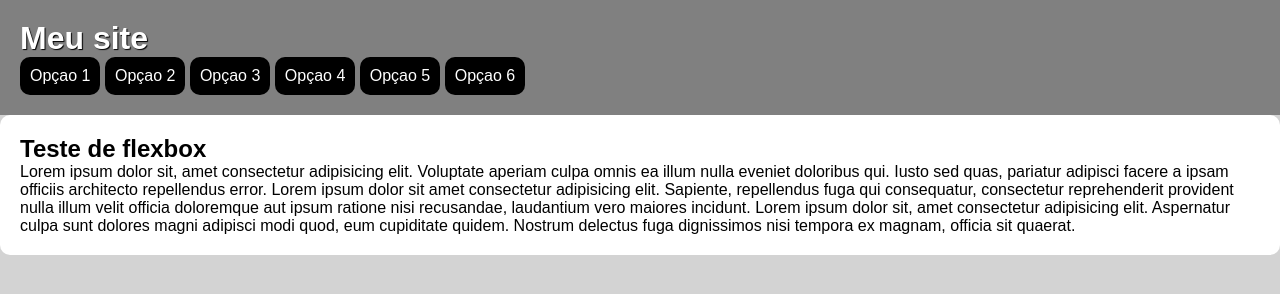
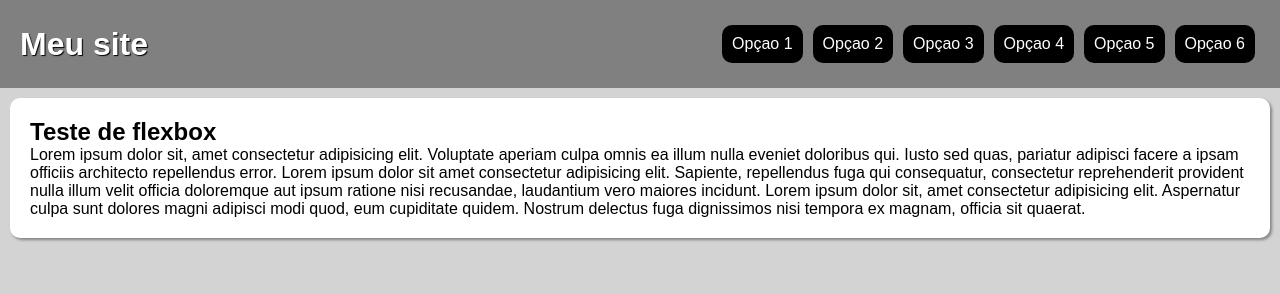
Before and after one commit to luisartursiquara/html-css, a plain HTML site: page exercicios/desafio16/index.html in a window 1280 px wide. Drawn offline with Linux system fonts and the light colour scheme.

Commit message:
menu flexbox

```diff
--- /dev/null
+++ b/exercicios/desafio16/estilo/mobiledesafio16.css
@@ -0,0 +1,13 @@
+@charset "UTF-8";
+
+header, header > nav {
+
+    flex-flow: column nowrap;
+
+}
+header > h1 {
+    flex-basis: 50px;
+}
+header > nav > a {
+    width: 90vw;
+}
--- a/exercicios/desafio16/estilo/styledesafio16.css
+++ b/exercicios/desafio16/estilo/styledesafio16.css
@@ -14,18 +14,28 @@ header{
     background-color: gray;
     color: white;
     padding: 20px;
+    display: flex;
+    flex-flow: row wrap;
+    justify-content: space-between;
+    align-items: center;
+}
+header > nav {
+    display: flex;
+    flex-flow: row wrap;
+    justify-content: flex-end;
 }
 header > h1 {
     text-shadow: 1px 1px 1px black;
+    flex: 0 0 200px;
 }
 nav > a{
-    display: inline-block;
     color: white;
     text-decoration: none;
     background-color: black;
     padding: 10px;
     border-radius: 10px;
-
+    text-align: center;
+    margin: 5px;
 }
 nav > a:hover {
     background-color: white;
@@ -36,4 +46,6 @@ main{
     background-color: white;
     border-radius: 10px;
     padding: 20px;
+    margin: 10px;
+    box-shadow: 2px 2px 3px rgba(0, 0, 0, 0.377);
 }
--- a/exercicios/desafio16/index.html
+++ b/exercicios/desafio16/index.html
@@ -5,6 +5,7 @@
     <meta name="viewport" content="width=device-width, initial-scale=1.0">
     <title>site com flexbox</title>
     <link rel="stylesheet" href="estilo/styledesafio16.css">
+    <link rel="stylesheet" href="estilo/mobiledesafio16.css" media="screen and (max-width: 580px)">
 </head>
 <body>
     <header>
```
